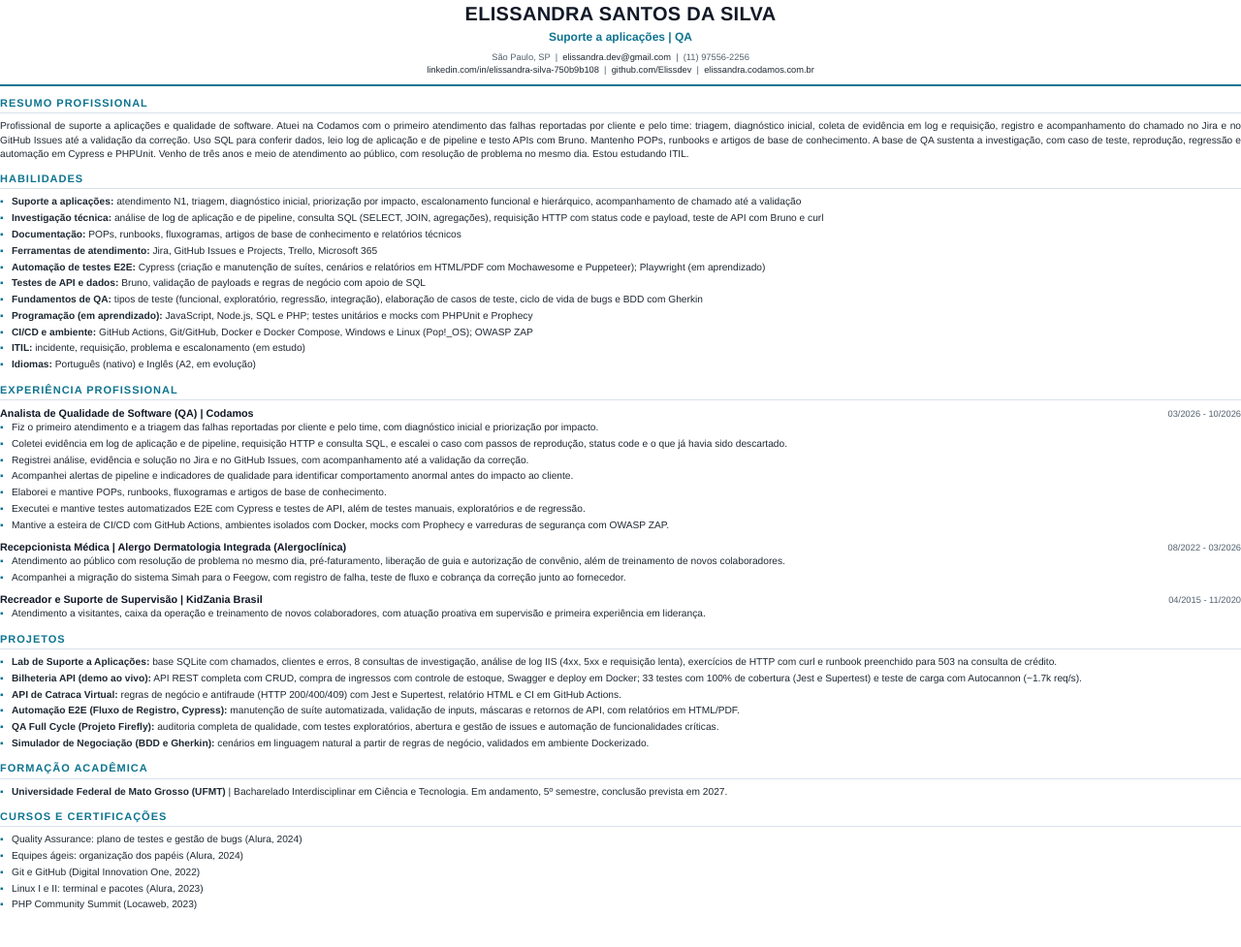
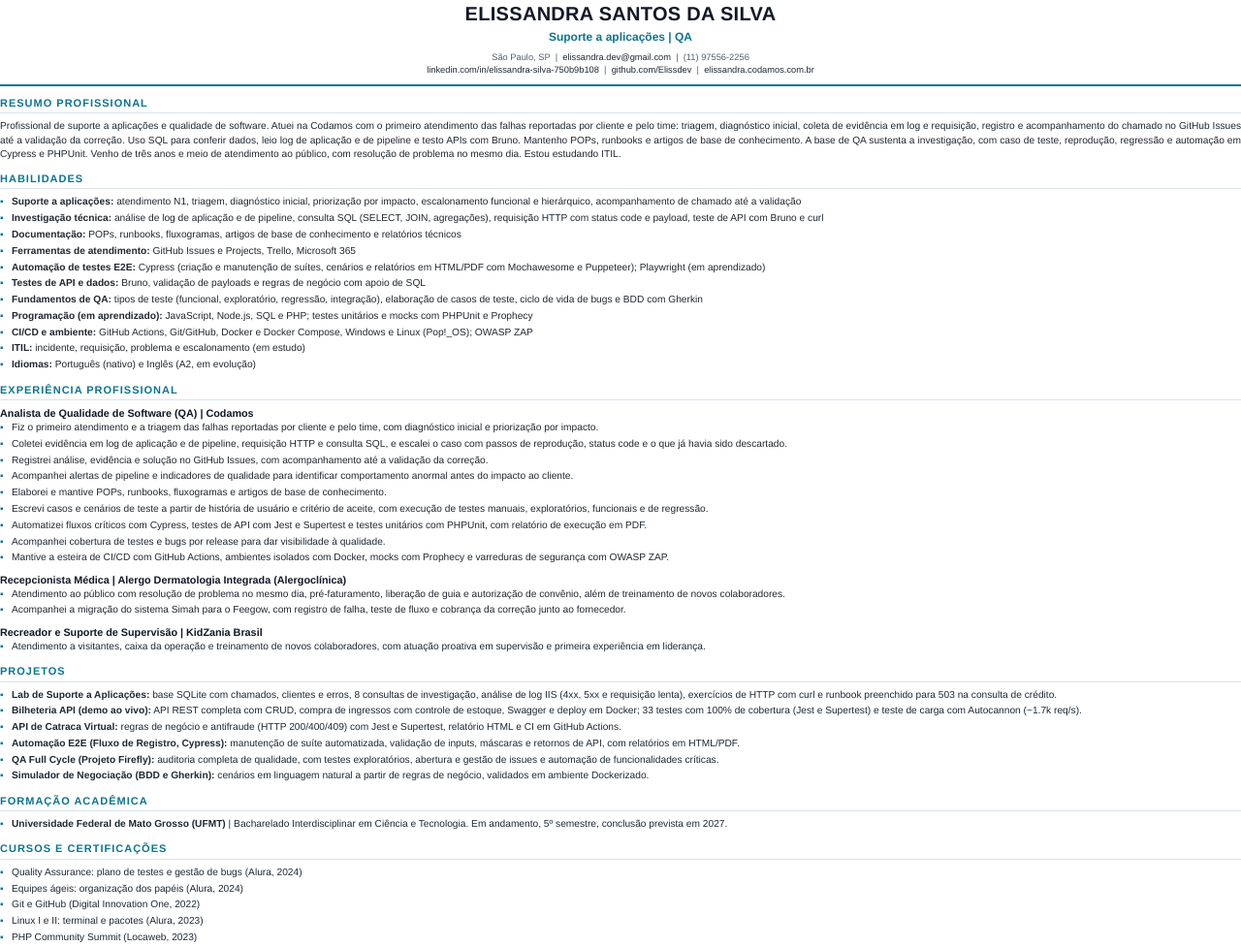
Before and after one commit to Elissdev/Portfolio-Eli, a website: page curriculo/curriculo.html in a window 1280 px wide. Shown: the whole page at 97% size. Before the commit the page ends 943 px from the top, so only its background shows below. Drawn offline with Linux system fonts and the light colour scheme.

Commit message:
content: remove Jira e datas, detalha o trabalho de QA na Codamos

```diff
--- a/curriculo/curriculo.html
+++ b/curriculo/curriculo.html
@@ -160,7 +160,7 @@
         <p class="resumo">
             Profissional de suporte a aplicações e qualidade de software. Atuei na Codamos com o primeiro atendimento
             das falhas reportadas por cliente e pelo time: triagem, diagnóstico inicial, coleta de evidência em log e
-            requisição, registro e acompanhamento do chamado no Jira e no GitHub Issues até a validação da correção.
+            requisição, registro e acompanhamento do chamado no GitHub Issues até a validação da correção.
             Uso SQL para conferir dados, leio log de aplicação e de pipeline e testo APIs com Bruno. Mantenho POPs,
             runbooks e artigos de base de conhecimento. A base de QA sustenta a investigação, com caso de teste,
             reprodução, regressão e automação em Cypress e PHPUnit. Venho de três anos e meio de atendimento ao
@@ -177,7 +177,7 @@
                 JOIN, agregações), requisição HTTP com status code e payload, teste de API com Bruno e curl</li>
             <li><strong>Documentação:</strong> POPs, runbooks, fluxogramas, artigos de base de conhecimento e
                 relatórios técnicos</li>
-            <li><strong>Ferramentas de atendimento:</strong> Jira, GitHub Issues e Projects, Trello, Microsoft 365</li>
+            <li><strong>Ferramentas de atendimento:</strong> GitHub Issues e Projects, Trello, Microsoft 365</li>
             <li><strong>Automação de testes E2E:</strong> Cypress (criação e manutenção de suítes, cenários e
                 relatórios em HTML/PDF com Mochawesome e Puppeteer); Playwright (em aprendizado)</li>
             <li><strong>Testes de API e dados:</strong> Bruno, validação de payloads e regras de negócio com apoio de
@@ -199,20 +199,23 @@
         <div class="exp">
             <div class="cabecalho">
                 <strong>Analista de Qualidade de Software (QA) | Codamos</strong>
-                <span class="periodo">03/2026 - 10/2026</span>
+
             </div>
             <ul>
                 <li>Fiz o primeiro atendimento e a triagem das falhas reportadas por cliente e pelo time, com
                     diagnóstico inicial e priorização por impacto.</li>
                 <li>Coletei evidência em log de aplicação e de pipeline, requisição HTTP e consulta SQL, e escalei o
                     caso com passos de reprodução, status code e o que já havia sido descartado.</li>
-                <li>Registrei análise, evidência e solução no Jira e no GitHub Issues, com acompanhamento até a
-                    validação da correção.</li>
+                <li>Registrei análise, evidência e solução no GitHub Issues, com acompanhamento até a validação da
+                    correção.</li>
                 <li>Acompanhei alertas de pipeline e indicadores de qualidade para identificar comportamento anormal
                     antes do impacto ao cliente.</li>
                 <li>Elaborei e mantive POPs, runbooks, fluxogramas e artigos de base de conhecimento.</li>
-                <li>Executei e mantive testes automatizados E2E com Cypress e testes de API, além de testes manuais,
-                    exploratórios e de regressão.</li>
+                <li>Escrevi casos e cenários de teste a partir de história de usuário e critério de aceite, com
+                    execução de testes manuais, exploratórios, funcionais e de regressão.</li>
+                <li>Automatizei fluxos críticos com Cypress, testes de API com Jest e Supertest e testes unitários com
+                    PHPUnit, com relatório de execução em PDF.</li>
+                <li>Acompanhei cobertura de testes e bugs por release para dar visibilidade à qualidade.</li>
                 <li>Mantive a esteira de CI/CD com GitHub Actions, ambientes isolados com Docker, mocks com Prophecy e
                     varreduras de segurança com OWASP ZAP.</li>
             </ul>
@@ -221,7 +224,7 @@
         <div class="exp">
             <div class="cabecalho">
                 <strong>Recepcionista Médica | Alergo Dermatologia Integrada (Alergoclínica)</strong>
-                <span class="periodo">08/2022 - 03/2026</span>
+
             </div>
             <ul>
                 <li>Atendimento ao público com resolução de problema no mesmo dia, pré-faturamento, liberação de guia
@@ -234,7 +237,7 @@
         <div class="exp">
             <div class="cabecalho">
                 <strong>Recreador e Suporte de Supervisão | KidZania Brasil</strong>
-                <span class="periodo">04/2015 - 11/2020</span>
+
             </div>
             <ul>
                 <li>Atendimento a visitantes, caixa da operação e treinamento de novos colaboradores, com atuação
```
Also changed, not shown: cypress/e2e/portfolio.cy.js (+0 -1 lines), index.html (+7 -6 lines), 1 other file.
